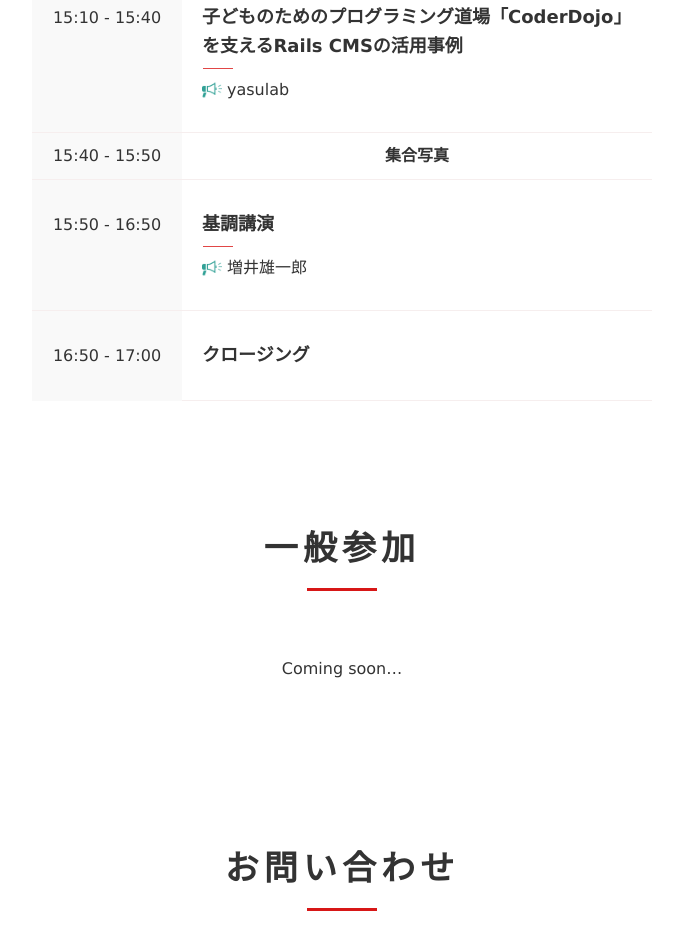
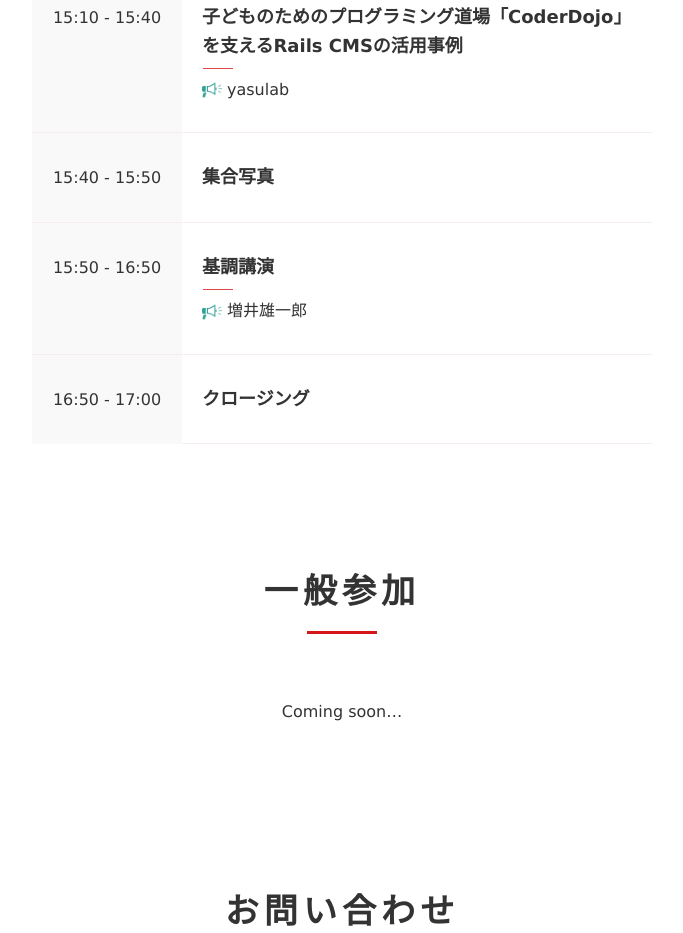
Before and after one commit to rubykansai/kansai2017, a website: page docs/index.html in a window 1280 px wide. Shown: the part 4030-4963 px from the top of the page, without its empty margins (298-981 px from the left). Drawn offline with Linux system fonts and the light colour scheme.

Commit message:
集合写真の部分だけ中央寄せだった点を修正

```diff
--- a/docs/index.html
+++ b/docs/index.html
@@ -192,7 +192,7 @@
                  </tr>
                  <tr>
                    <th class="time"><div class="time_inner">15:40 - 15:50</div></th>
-                   <th>集合写真</th>
+                   <td class="detail"><p class="ttl">集合写真</p></td>
                  </tr>
                  <tr>
                    <th class="time"><div class="time_inner">15:50 - 16:50</div></th>
```
